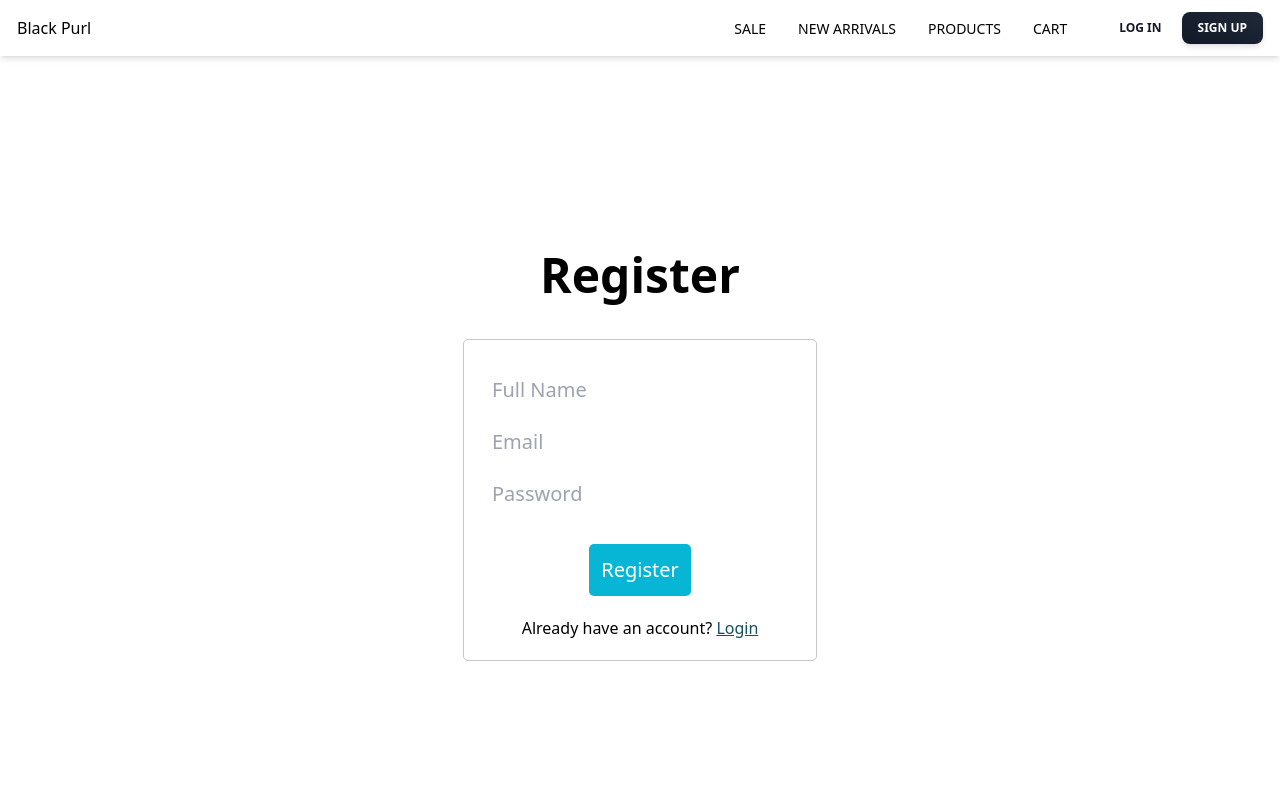
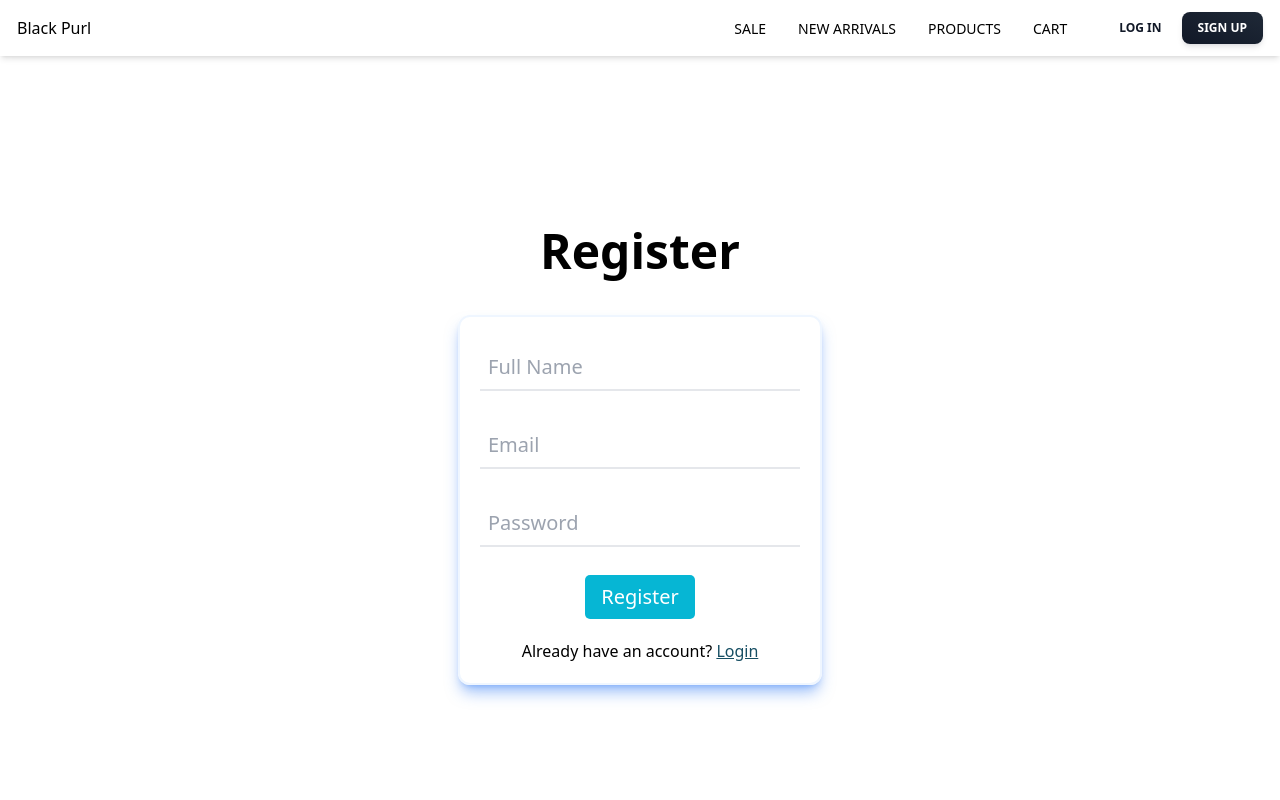
Before and after one commit to divyaagrawal261/E-Commerce-Frontend, a React (Create React App) app: page /register in a window 1280 px wide. Shown: the top 800 px of the page. Built offline with nearby package versions, Linux system fonts and the light colour scheme.

Commit message:
Login and register page ui fix

```diff
--- a/public/index.html
+++ b/public/index.html
@@ -24,7 +24,7 @@
       work correctly both with client-side routing and a non-root public URL.
       Learn how to configure a non-root public URL by running `npm run build`.
     -->
-    <title>React App</title>
+    <title>Black Purl</title>
   </head>
   <body>
     <noscript>You need to enable JavaScript to run this app.</noscript>
--- a/src/pages/LoginPage.jsx
+++ b/src/pages/LoginPage.jsx
@@ -1,5 +1,5 @@
 import React, { useRef, useState } from "react";
-import { useNavigate } from "react-router-dom";
+import { Link, useNavigate } from "react-router-dom";
 import Modal from 'react-modal';
 import GreenTick from "../assets/green-tick.svg";
 import RedCross from "../assets/red-x-icon.webp";
@@ -57,9 +57,6 @@ const LoginForm = () => {
         }
     }
 
-    const handleClick = () => {
-        navigate('/register');
-    }
 
     return (
         <div className="wrapper text-center h-screen">
@@ -80,16 +77,16 @@ const LoginForm = () => {
                 </div>
             </Modal>
             <h1 className="text-5xl mb-10"><b>Login</b></h1>
-            <form onSubmit={handleSubmit} className="p-5">
+            <form onSubmit={handleSubmit} className="p-5 rounded-xl border-2 border-blue-50 shadow-lg shadow-blue-500/50">
                 <div className="input-box text-xl my-2">
-                    <input ref={emailRef} type="text" className="p-2" placeholder="Email" required />
+                    <input ref={emailRef} type="text" className="p-2 outline-none w-80 border-b-2 mb-6" placeholder="Email" required />
                 </div>
                 <div className="input-box text-xl my-2">
-                    <input ref={passwordRef} type="password" className="p-2" placeholder="Password" required />
+                    <input ref={passwordRef} type="password" className="p-2 outline-none w-80 border-b-2" placeholder="Password" required />
                 </div>
-                <button type="submit" className="mt-5 bg-cyan-500 text-white p-3"><p className="text-xl">Login</p></button>
+                <button type="submit" className="mt-5 bg-cyan-500 text-center text-white px-4 py-2 hover:bg-cyan-600"><p className="text-xl">Login</p></button>
                 <div className="register-link mt-5">
-                    <p>Don't have an account? <a onClick={handleClick} className="text-cyan-900 underline">Register</a></p>
+                    <p>Don't have an account? <Link to="/register" className="text-cyan-900 underline">Register</Link></p>
                 </div>
             </form>
         </div>
--- a/src/pages/SignUpPage.jsx
+++ b/src/pages/SignUpPage.jsx
@@ -71,9 +71,6 @@ const SignUpForm = () => {
         }
     }
 
-    const handleClick = () => {
-        navigate('/register');
-    }
 
     return (
         <div className="wrapper text-center h-screen">
@@ -94,19 +91,19 @@ const SignUpForm = () => {
                 </div>
             </Modal>
             <h1 className="text-5xl mb-10"><b>Register</b></h1>
-            <form onSubmit={handleSubmit} className="p-5">
+            <form onSubmit={handleSubmit} className="p-5 rounded-xl border-2 border-blue-50 shadow-lg shadow-blue-500/50">
                 <div className="input-box text-xl my-2">
-                    <input ref={usernameRef} type="text" className="p-2" placeholder="Full Name" required />
+                    <input ref={usernameRef} type="text" className="p-2 outline-none w-80 border-b-2 mb-6" placeholder="Full Name" required />
                 </div>
                 <div className="input-box text-xl my-2">
-                    <input ref={emailRef} type="text" className="p-2" placeholder="Email" required />
+                    <input ref={emailRef} type="text" className="p-2 outline-none w-80 border-b-2 mb-6" placeholder="Email" required />
                 </div>
                 <div className="input-box text-xl my-2">
-                    <input ref={passwordRef} type="password" className="p-2" placeholder="Password" required />
+                    <input ref={passwordRef} type="password" className="p-2 outline-none w-80 border-b-2" placeholder="Password" required />
                 </div>
-                <button type="submit" className="mt-5 bg-cyan-500 text-white p-3"><p className="text-xl">Register</p></button>
+                <button type="submit" className="mt-5 bg-cyan-500 text-white px-4 py-2 hover:bg-cyan-600"><p className="text-xl">Register</p></button>
                 <div className="register-link mt-5">
-                    <p>Already have an account? <Link to="/login" onClick={handleClick} className="text-cyan-900 underline">Login</Link></p>
+                    <p>Already have an account? <Link to="/login" className="text-cyan-900 underline">Login</Link></p>
                 </div>
             </form>
         </div>
```
